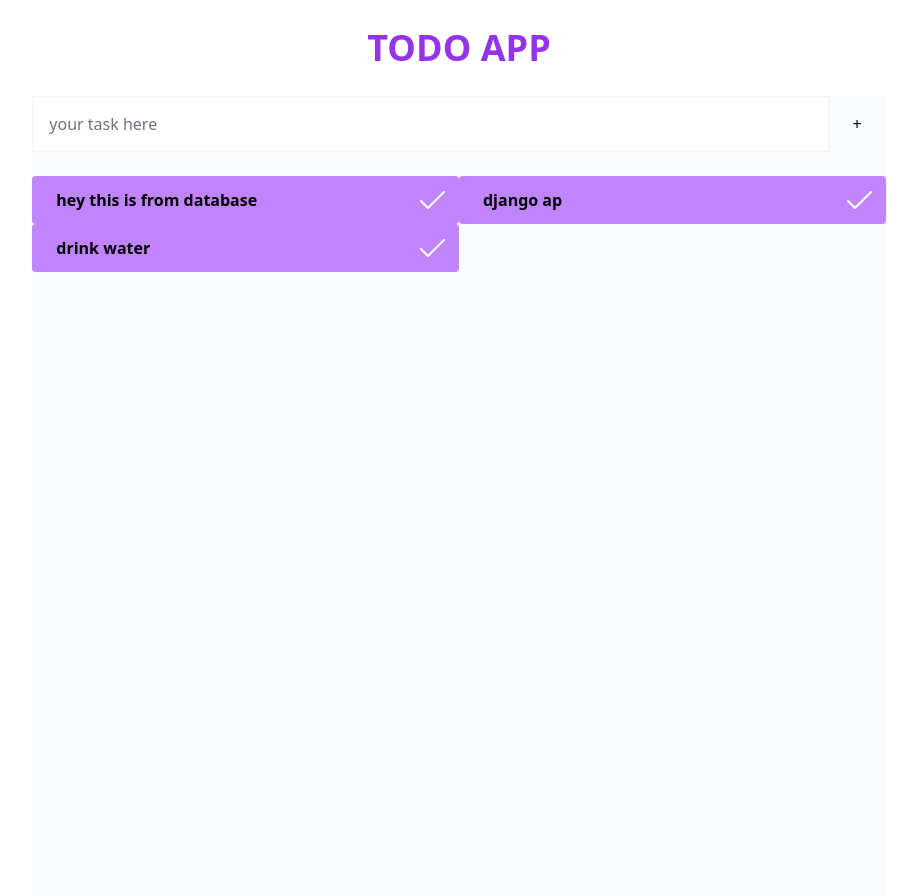
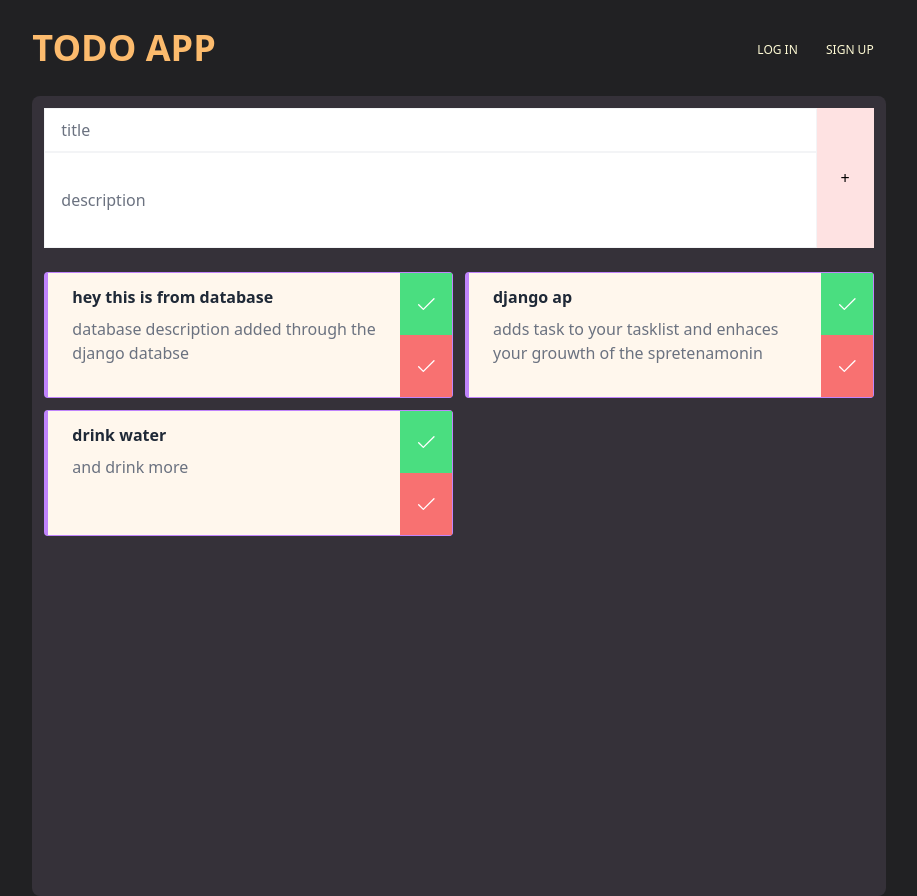
Before and after one commit to manoj-gaonkar/ToDo-List, a Django app: page / in a window 1280 px wide. Shown: the whole page, without its empty margins (181-1098 px from the left). Run offline with Django 4.2, Linux system fonts and the light colour scheme; data comes from the database, SQL or seed files in the repository; both versions use the stored data as it was after the commit; some libraries are stand-ins or nearby versions.

Commit message:
functionalities added

```diff
--- a/templates/todo/index.html
+++ b/templates/todo/index.html
@@ -1,34 +1,64 @@
-{% extends 'todo/base.html' %} {% block content %}
+{% extends 'todo/base.html' %}
+<div>
+  {% block content %}
 
-<div class="">
+  <div class="bg-[#212123] h-fit">
     <div>
-    <div class="flex items-center justify-center py-7">
-      <p class="text-4xl font-bold uppercase text-purple-600">Todo App</p>
+      <div class="mx-auto flex w-4/6 items-center justify-between py-7">
+        <p class="text-4xl font-bold uppercase text-[#FCBB6D]">Todo App</p>
+        <div>
+          <a href=" {% url 'login' %} " class="px-3 text-xs text-[#FEFAD4]">LOG IN</a>
+          <a href=" {% url 'signup' %} " class="px-3 text-xs text-[#FEFAD4]">SIGN UP</a>
+        </div>
       </div>
       <!-- main container baa -->
-    <div class="mx-auto h-screen w-4/6 bg-gray-50">
+      <div class="mx-auto h-screen w-4/6 rounded-lg bg-[#353139] p-3">
         <form action="/" method="POST">
           {% csrf_token %}
           <div class="flex w-full">
+            <div class="w-full">
               <input
                 required
                 type="text"
-            name='title'
-            class="h-14 w-full border border-gray-100 px-4 outline-none focus-within:outline-none active:outline-none"
-            placeholder="your task here"
+                name="title"
+                class="h-11 w-full border border-gray-100 px-4 outline-none focus-within:outline-none active:outline-none"
+                placeholder="title"
               />
-          <button class="px-6" type="submit" title="add task">+</button>
+              <input
+                type="text"
+                name="description"
+                class="h-24 w-full border border-gray-100 px-4 outline-none"
+                placeholder="description"
+              />
+            </div>
+            <button class="bg-red-100 px-6" type="submit" title="add task">
+              +
+            </button>
           </div>
         </form>
         <!-- this is for all tasks -->
-      <div class="my-6 grid grid-cols-2 w-full">
+        <div class="my-6 grid w-full grid-cols-1 gap-3 sm:grid-cols-2">
           <!-- this is for single task add for below  -->
           {% for todo in todos reversed %}
-        <div class="flex items-center bg-purple-400 rounded col-span-1 w-full ">
-          <p class="w-full px-6 py-3 font-bold"> {{ todo.title }} </p>
-          <a href="delete/{{ todo.id }}" class="px-3"
-            ><svg
-              class="fill-white"
+          <div
+            class="col-span-1 flex w-full justify-between rounded border border-purple-400 border-l-4 bg-orange-50"
+          >
+            <div class="flex flex-col">
+              <p class="w-full px-6 pt-3 font-bold text-gray-800">
+                {{ todo.title }}
+              </p>
+              <p class="w-full px-6 py-2 text-gray-500">
+                {{ todo.description }}
+              </p>
+            </div>
+            <!-- this is for the task progress -->
+            <div class="flex flex-col ">
+                <!--for tick mark-->
+              <div class="bg-green-400 w-full h-full  flex justify-center items-center p-4">
+                <a href="delete/{{ todo.id }}" class=" w-full h-full  flex justify-center items-center  ">
+                  <div>
+                    <svg
+                      class="fill-white w-5 mx-auto"
                       xmlns="http://www.w3.org/2000/svg"
                       x="0px"
                       y="0px"
@@ -39,14 +69,41 @@
                     >
                       <path
                         d="M 26.980469 5.9902344 A 1.0001 1.0001 0 0 0 26.292969 6.2929688 L 11 21.585938 L 4.7070312 15.292969 A 1.0001 1.0001 0 1 0 3.2929688 16.707031 L 10.292969 23.707031 A 1.0001 1.0001 0 0 0 11.707031 23.707031 L 27.707031 7.7070312 A 1.0001 1.0001 0 0 0 26.980469 5.9902344 z"
-              ></path></svg
-          ></a>
+                      ></path>
+                    </svg>
+                  </div>
+                </a>
+              </div>
+              <!-- tick mark ends above tag -->
+              <div class="bg-red-400 w-full h-full  flex justify-center items-center p-4">
+                <a href="delete/{{ todo.id }}" class=" w-full h-full  flex justify-center items-center  ">
+                  <div>
+                    <svg
+                      class="fill-white w-5 mx-auto"
+                      xmlns="http://www.w3.org/2000/svg"
+                      x="0px"
+                      y="0px"
+                      width="30"
+                      height="30"
+                      viewBox="0 0 30 30"
+                      style=""
+                    >
+                      <path
+                        d="M 26.980469 5.9902344 A 1.0001 1.0001 0 0 0 26.292969 6.2929688 L 11 21.585938 L 4.7070312 15.292969 A 1.0001 1.0001 0 1 0 3.2929688 16.707031 L 10.292969 23.707031 A 1.0001 1.0001 0 0 0 11.707031 23.707031 L 27.707031 7.7070312 A 1.0001 1.0001 0 0 0 26.980469 5.9902344 z"
+                      ></path>
+                    </svg>
+                  </div>
+                </a>
+              </div>
+            </div>
+            <!-- task progress ends here by the way  -->
           </div>
           {% endfor %}
           <!-- code for single task end here end for above -->
         </div>
       </div>
     </div>
-</div>
 
     {% endblock content %}
+  </div>
+</div>
--- /dev/null
+++ b/templates/todo/login.html
@@ -0,0 +1,6 @@
+{% extends 'todo/base.html' %}
+<!--split-->
+{% block content %}
+<div>login</div>
+
+{% endblock content %}
--- /dev/null
+++ b/templates/todo/signup.html
@@ -0,0 +1,6 @@
+{% extends 'todo/base.html' %}
+<!--split-->
+{% block content %}
+<div>signup</div>
+
+{% endblock content %}
--- a/theme/static/css/dist/styles.css
+++ b/theme/static/css/dist/styles.css
@@ -795,6 +795,14 @@ select {
   grid-column: span 1 / span 1;
 }
 
+.m-10 {
+  margin: 2.5rem;
+}
+
+.m-auto {
+  margin: auto;
+}
+
 .mx-auto {
   margin-left: auto;
   margin-right: auto;
@@ -803,6 +811,15 @@ select {
 .my-6 {
   margin-top: 1.5rem;
   margin-bottom: 1.5rem;
+}
+
+.mx-4 {
+  margin-left: 1rem;
+  margin-right: 1rem;
+}
+
+.mb-10 {
+  margin-bottom: 2.5rem;
 }
 
 .block {
@@ -837,12 +854,54 @@ select {
   height: 3.5rem;
 }
 
+.h-11 {
+  height: 2.75rem;
+}
+
+.h-24 {
+  height: 6rem;
+}
+
+.h-fit {
+  height: -webkit-fit-content;
+  height: -moz-fit-content;
+  height: fit-content;
+}
+
+.h-full {
+  height: 100%;
+}
+
 .w-4\/6 {
   width: 66.666667%;
 }
 
 .w-full {
   width: 100%;
+}
+
+.w-screen {
+  width: 100vw;
+}
+
+.w-10 {
+  width: 2.5rem;
+}
+
+.w-1 {
+  width: 0.25rem;
+}
+
+.w-3 {
+  width: 0.75rem;
+}
+
+.w-6 {
+  width: 1.5rem;
+}
+
+.w-5 {
+  width: 1.25rem;
 }
 
 .border-collapse {
@@ -857,8 +916,12 @@ select {
   grid-template-columns: repeat(2, minmax(0, 1fr));
 }
 
-.grid-cols-3 {
-  grid-template-columns: repeat(3, minmax(0, 1fr));
+.grid-cols-1 {
+  grid-template-columns: repeat(1, minmax(0, 1fr));
+}
+
+.flex-col {
+  flex-direction: column;
 }
 
 .items-center {
@@ -869,17 +932,68 @@ select {
   justify-content: center;
 }
 
+.justify-between {
+  justify-content: space-between;
+}
+
+.gap-6 {
+  gap: 1.5rem;
+}
+
+.gap-11 {
+  gap: 2.75rem;
+}
+
+.gap-3 {
+  gap: 0.75rem;
+}
+
 .rounded {
   border-radius: 0.25rem;
+}
+
+.rounded-sm {
+  border-radius: 0.125rem;
+}
+
+.rounded-md {
+  border-radius: 0.375rem;
+}
+
+.rounded-lg {
+  border-radius: 0.5rem;
 }
 
 .border {
   border-width: 1px;
 }
 
+.border-l-4 {
+  border-left-width: 4px;
+}
+
+.border-l-8 {
+  border-left-width: 8px;
+}
+
 .border-gray-100 {
   --tw-border-opacity: 1;
   border-color: rgb(243 244 246 / var(--tw-border-opacity));
+}
+
+.border-gray-500 {
+  --tw-border-opacity: 1;
+  border-color: rgb(107 114 128 / var(--tw-border-opacity));
+}
+
+.border-purple-500 {
+  --tw-border-opacity: 1;
+  border-color: rgb(168 85 247 / var(--tw-border-opacity));
+}
+
+.border-purple-400 {
+  --tw-border-opacity: 1;
+  border-color: rgb(192 132 252 / var(--tw-border-opacity));
 }
 
 .bg-gray-50 {
@@ -892,8 +1006,168 @@ select {
   background-color: rgb(192 132 252 / var(--tw-bg-opacity));
 }
 
+.bg-gray-400 {
+  --tw-bg-opacity: 1;
+  background-color: rgb(156 163 175 / var(--tw-bg-opacity));
+}
+
+.bg-\[\#212123\] {
+  --tw-bg-opacity: 1;
+  background-color: rgb(33 33 35 / var(--tw-bg-opacity));
+}
+
+.bg-red-100 {
+  --tw-bg-opacity: 1;
+  background-color: rgb(254 226 226 / var(--tw-bg-opacity));
+}
+
+.bg-green-500 {
+  --tw-bg-opacity: 1;
+  background-color: rgb(34 197 94 / var(--tw-bg-opacity));
+}
+
+.bg-gray-800 {
+  --tw-bg-opacity: 1;
+  background-color: rgb(31 41 55 / var(--tw-bg-opacity));
+}
+
+.bg-gray-900 {
+  --tw-bg-opacity: 1;
+  background-color: rgb(17 24 39 / var(--tw-bg-opacity));
+}
+
+.bg-\[\#4D5E72\] {
+  --tw-bg-opacity: 1;
+  background-color: rgb(77 94 114 / var(--tw-bg-opacity));
+}
+
+.bg-\[\#4D5E\] {
+  background-color: #4D5E;
+}
+
+.bg-\[\#4D5EEE\] {
+  --tw-bg-opacity: 1;
+  background-color: rgb(77 94 238 / var(--tw-bg-opacity));
+}
+
+.bg-\[\#4D5E11\] {
+  --tw-bg-opacity: 1;
+  background-color: rgb(77 94 17 / var(--tw-bg-opacity));
+}
+
+.bg-\[\#4D5E77\] {
+  --tw-bg-opacity: 1;
+  background-color: rgb(77 94 119 / var(--tw-bg-opacity));
+}
+
+.bg-\[\#4D5E75\] {
+  --tw-bg-opacity: 1;
+  background-color: rgb(77 94 117 / var(--tw-bg-opacity));
+}
+
+.bg-\[\#4D5E73\] {
+  --tw-bg-opacity: 1;
+  background-color: rgb(77 94 115 / var(--tw-bg-opacity));
+}
+
+.bg-\[\#212\] {
+  --tw-bg-opacity: 1;
+  background-color: rgb(34 17 34 / var(--tw-bg-opacity));
+}
+
+.bg-\[\#2122\] {
+  background-color: #2122;
+}
+
+.bg-\[\#212222\] {
+  --tw-bg-opacity: 1;
+  background-color: rgb(33 34 34 / var(--tw-bg-opacity));
+}
+
+.bg-\[\#212125\] {
+  --tw-bg-opacity: 1;
+  background-color: rgb(33 33 37 / var(--tw-bg-opacity));
+}
+
+.bg-\[\#212124\] {
+  --tw-bg-opacity: 1;
+  background-color: rgb(33 33 36 / var(--tw-bg-opacity));
+}
+
+.bg-\[\#212122\] {
+  --tw-bg-opacity: 1;
+  background-color: rgb(33 33 34 / var(--tw-bg-opacity));
+}
+
+.bg-\[\#212129\] {
+  --tw-bg-opacity: 1;
+  background-color: rgb(33 33 41 / var(--tw-bg-opacity));
+}
+
+.bg-\[\#201b24\] {
+  --tw-bg-opacity: 1;
+  background-color: rgb(32 27 36 / var(--tw-bg-opacity));
+}
+
+.bg-\[\#453954\] {
+  --tw-bg-opacity: 1;
+  background-color: rgb(69 57 84 / var(--tw-bg-opacity));
+}
+
+.bg-\[\#353139\] {
+  --tw-bg-opacity: 1;
+  background-color: rgb(53 49 57 / var(--tw-bg-opacity));
+}
+
+.bg-gray-300 {
+  --tw-bg-opacity: 1;
+  background-color: rgb(209 213 219 / var(--tw-bg-opacity));
+}
+
+.bg-green-50 {
+  --tw-bg-opacity: 1;
+  background-color: rgb(240 253 244 / var(--tw-bg-opacity));
+}
+
+.bg-orange-50 {
+  --tw-bg-opacity: 1;
+  background-color: rgb(255 247 237 / var(--tw-bg-opacity));
+}
+
+.bg-gray-200 {
+  --tw-bg-opacity: 1;
+  background-color: rgb(229 231 235 / var(--tw-bg-opacity));
+}
+
+.bg-green-600 {
+  --tw-bg-opacity: 1;
+  background-color: rgb(22 163 74 / var(--tw-bg-opacity));
+}
+
+.bg-green-400 {
+  --tw-bg-opacity: 1;
+  background-color: rgb(74 222 128 / var(--tw-bg-opacity));
+}
+
+.bg-red-400 {
+  --tw-bg-opacity: 1;
+  background-color: rgb(248 113 113 / var(--tw-bg-opacity));
+}
+
 .fill-white {
   fill: #fff;
+}
+
+.p-3 {
+  padding: 0.75rem;
+}
+
+.p-4 {
+  padding: 1rem;
+}
+
+.p-5 {
+  padding: 1.25rem;
 }
 
 .py-7 {
@@ -921,6 +1195,28 @@ select {
   padding-right: 0.75rem;
 }
 
+.py-2 {
+  padding-top: 0.5rem;
+  padding-bottom: 0.5rem;
+}
+
+.py-1 {
+  padding-top: 0.25rem;
+  padding-bottom: 0.25rem;
+}
+
+.pt-3 {
+  padding-top: 0.75rem;
+}
+
+.pl-3 {
+  padding-left: 0.75rem;
+}
+
+.pb-12 {
+  padding-bottom: 3rem;
+}
+
 .font-serif {
   font-family: ui-serif, Georgia, Cambria, "Times New Roman", Times, serif;
 }
@@ -933,6 +1229,11 @@ select {
 .text-4xl {
   font-size: 2.25rem;
   line-height: 2.5rem;
+}
+
+.text-xs {
+  font-size: 0.75rem;
+  line-height: 1rem;
 }
 
 .font-bold {
@@ -956,14 +1257,44 @@ select {
   color: rgb(220 38 38 / var(--tw-text-opacity));
 }
 
-.text-red-700 {
-  --tw-text-opacity: 1;
-  color: rgb(185 28 28 / var(--tw-text-opacity));
-}
-
 .text-purple-600 {
   --tw-text-opacity: 1;
   color: rgb(147 51 234 / var(--tw-text-opacity));
+}
+
+.text-white {
+  --tw-text-opacity: 1;
+  color: rgb(255 255 255 / var(--tw-text-opacity));
+}
+
+.text-gray-300 {
+  --tw-text-opacity: 1;
+  color: rgb(209 213 219 / var(--tw-text-opacity));
+}
+
+.text-gray-800 {
+  --tw-text-opacity: 1;
+  color: rgb(31 41 55 / var(--tw-text-opacity));
+}
+
+.text-gray-500 {
+  --tw-text-opacity: 1;
+  color: rgb(107 114 128 / var(--tw-text-opacity));
+}
+
+.text-\[\#CC2A49\] {
+  --tw-text-opacity: 1;
+  color: rgb(204 42 73 / var(--tw-text-opacity));
+}
+
+.text-\[\#FCBB6D\] {
+  --tw-text-opacity: 1;
+  color: rgb(252 187 109 / var(--tw-text-opacity));
+}
+
+.text-\[\#FEFAD4\] {
+  --tw-text-opacity: 1;
+  color: rgb(254 250 212 / var(--tw-text-opacity));
 }
 
 .outline-none {
@@ -984,16 +1315,13 @@ select {
   outline-offset: 2px;
 }
 
-.focus\:outline-none:focus {
+.active\:outline-none:active {
   outline: 2px solid transparent;
   outline-offset: 2px;
 }
 
-.focus\:outline:focus {
-  outline-style: solid;
+@media (min-width: 640px) {
+  .sm\:grid-cols-2 {
+    grid-template-columns: repeat(2, minmax(0, 1fr));
+  }
 }
-
-.active\:outline-none:active {
-  outline: 2px solid transparent;
-  outline-offset: 2px;
-}
--- a/todo/models.py
+++ b/todo/models.py
@@ -2,6 +2,7 @@ from django.db import models
 
 class Todo(models.Model):
     title = models.CharField(max_length=1000)
+    description = models.CharField(max_length=1000)
 
     def __str__(self):
         return self.title
--- a/todo/urls.py
+++ b/todo/urls.py
@@ -4,4 +4,6 @@ from . import views
 urlpatterns = [
     path('',views.index,name='index'),
     path('delete/<str:pk>',views.delete, name='delete'),
+    path('login',views.login,name = 'login'),
+    path('signup', views.signup, name= 'signup')
 ]
--- a/todo/views.py
+++ b/todo/views.py
@@ -4,13 +4,20 @@ from .models import Todo
 def index(request):
     if request.method == 'POST':
         new_todo = Todo(
-            title= request.POST['title']
+            title= request.POST['title'],
+            description= request.POST['description']
         )
         new_todo.save()
 
         return redirect('/')
     return render(request, 'todo/index.html',{'todos': Todo.objects.all()})
 
+def login(request):
+    return render(request, 'todo/login.html')
+
+def signup(request):
+    return render(request, 'todo/signup.html')
+
 def delete(request,pk):
     delobj = Todo.objects.get(id=pk)
     delobj.delete()
```
Also changed, not shown: db.sqlite3, todo/migrations/0005_todo_description.py (added). Lines whose indentation alone changed are shown as unchanged.
